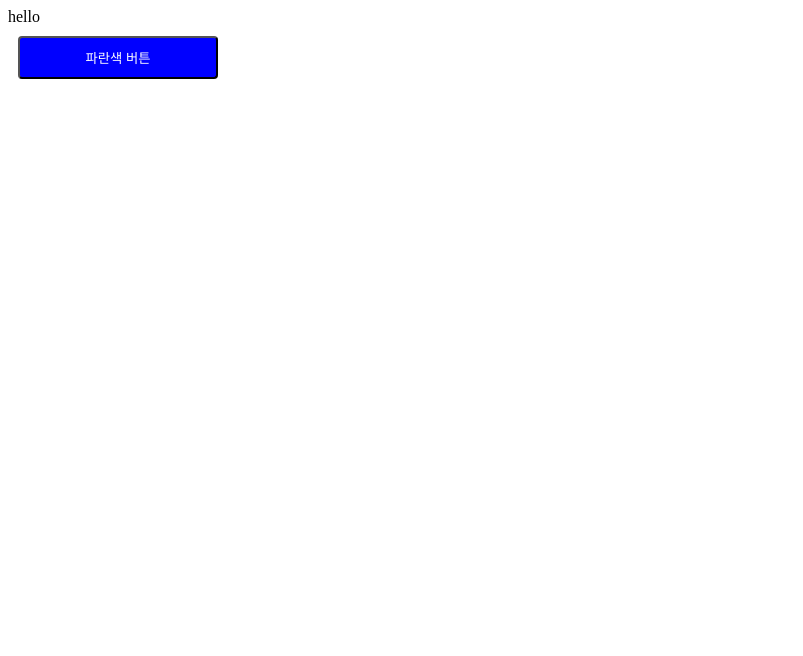
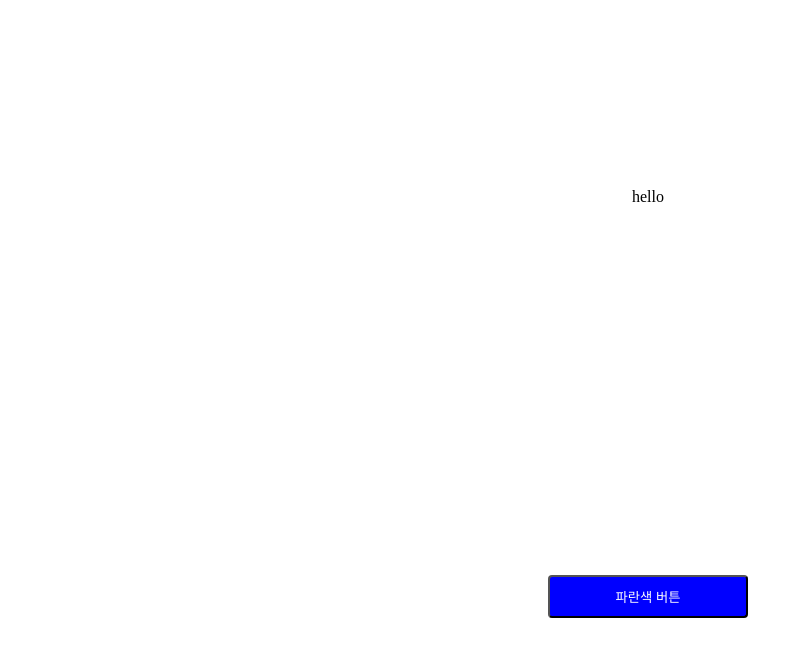
Before and after one commit to bong-suk/24.11.21--practice, a React (Vite) app: page / in a window 1280 px wide. Shown: the top 656 px of the page, without its empty margins (0-803 px from the left). Built offline with nearby package versions, Linux system fonts and the light colour scheme.

Commit message:
두번째 컴포넌트 스타일 예시

```diff
--- a/src/App.jsx
+++ b/src/App.jsx
@@ -9,11 +9,20 @@ const BlueButton = styled.button`
   width: 200px;
 `;
 
+const Container = styled.div`
+  width: 100vw;
+  height: 100vh;
+  display: grid;
+  place-items: center;
+`;
+
 function App() {
   return (
     <>
-      <div>hello</div>
-      <BlueButton>파란색 버튼</BlueButton>
+      <Container>
+        <div>hello</div>
+        <BlueButton>파란색 버튼</BlueButton>
+      </Container>
     </>
   );
 }
```
